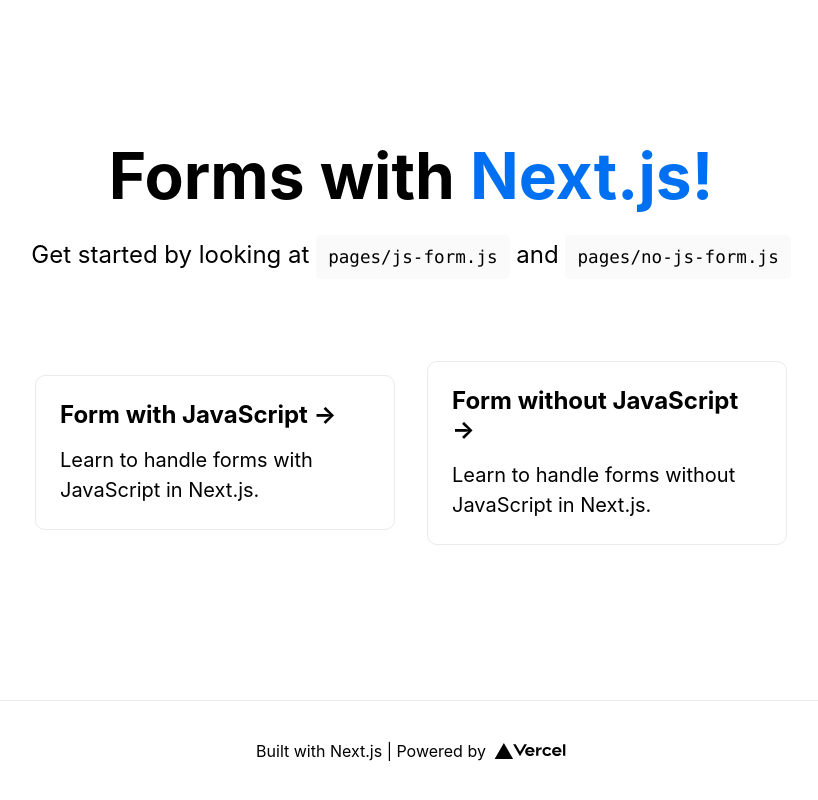
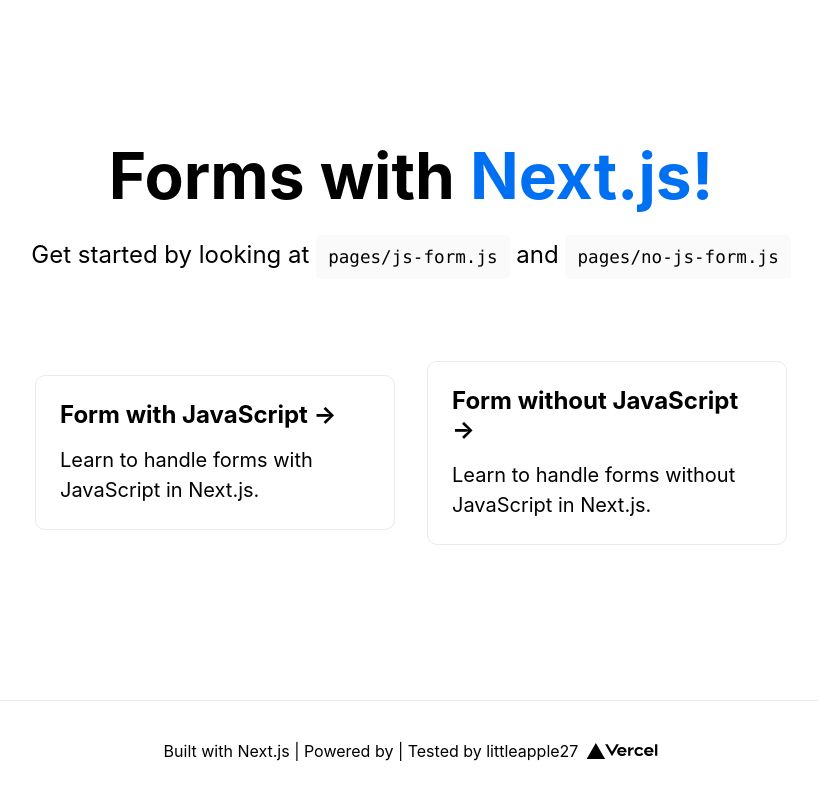
Before and after one commit to littleapple27/ci-cd-example, a Next.js app: page / in a window 1280 px wide. Shown: the whole page, without its empty margins (229-1047 px from the left). Built offline with nearby package versions, Linux system fonts and the light colour scheme.

Commit message:
testing approvals.yml (#5)
* testing approvals.yml

* add parallel flag

* add parallel with matrix strategy

* try out workflow_run on approvals

* another try

* another try

```diff
--- a/pages/index.js
+++ b/pages/index.js
@@ -42,7 +42,7 @@
 
       <footer className={styles.footer}>
         <a href="https://nextjs.org" target="_blank" rel="noopener noreferrer">
-          Built with Next.js | Powered by{" "}
+          Built with Next.js | Powered by | Tested by littleapple27
           <span className={styles.logo}>
             <Image src="/vercel.svg" alt="Vercel Logo" width={72} height={16} />
           </span>
```
